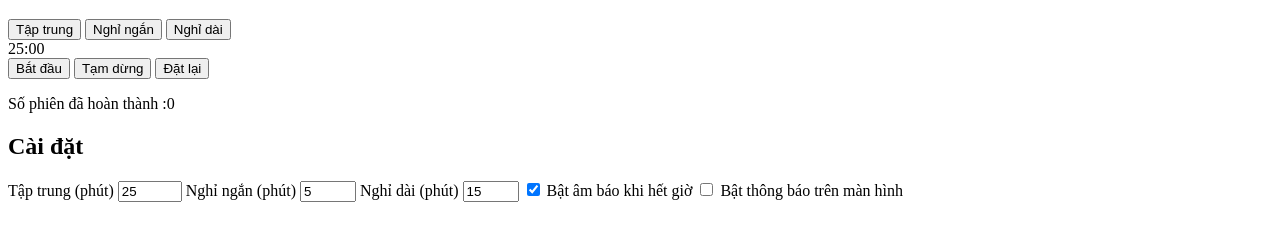
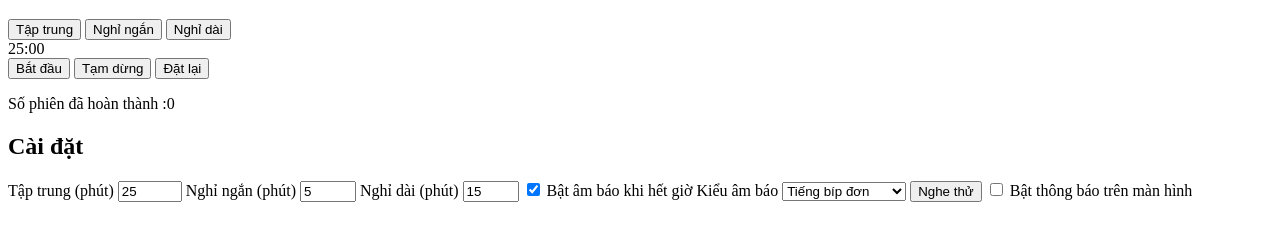
Before and after one commit to nvanbao/pomodoro-timer, a plain HTML site: page index.html in a window 1280 px wide. Shown: the part 61-302 px from the top of the page. Drawn offline with Linux system fonts and the light colour scheme.

Commit message:
feat: add sound selector and test button markup

```diff
--- a/index.html
+++ b/index.html
@@ -29,6 +29,17 @@
             <label>Nghỉ ngắn (phút) <input id="minutes-short" type="number" min="1" max="60" value="5"></label>
             <label>Nghỉ dài (phút) <input id="minutes-long" type="number" min="1" max="60" value="15"></label>
             <label class="sound"><input id="sound-toggle" type="checkbox" checked> Bật âm báo khi hết giờ</label>
+            <label class="sound-select">
+                Kiểu âm báo
+                <span class="sound-row">
+                    <select id="sound-type">
+                        <option value="beep">Tiếng bíp đơn</option>
+                        <option value="chime">Chuông ngân đôi</option>
+                        <option value="low">Âm trầm nhẹ</option>
+                    </select>
+                    <button type="button" id="test-sound">Nghe thử</button>
+                </span>
+            </label>
             <label class="notification"><input id="notification-toggle" type="checkbox"> Bật thông báo trên màn hình</label>
         </section>
     </main>
```
